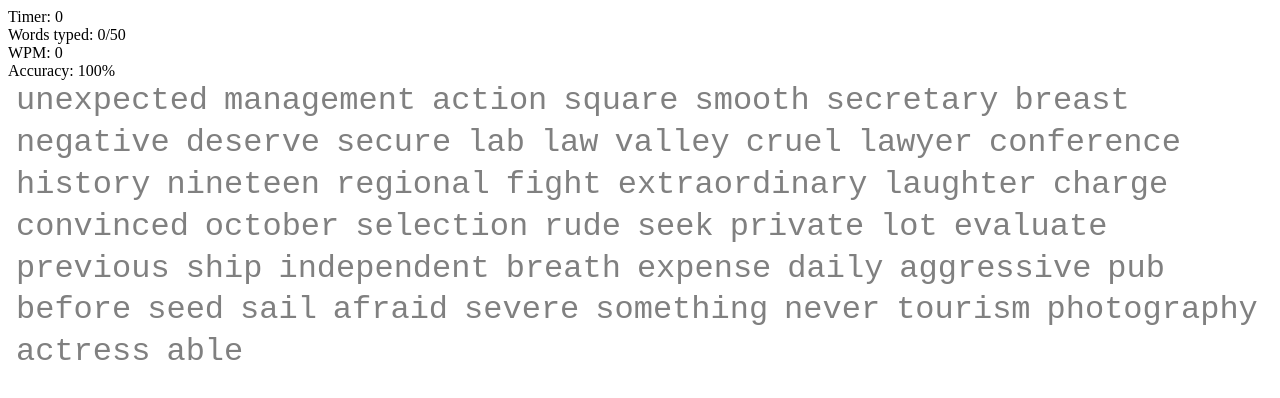
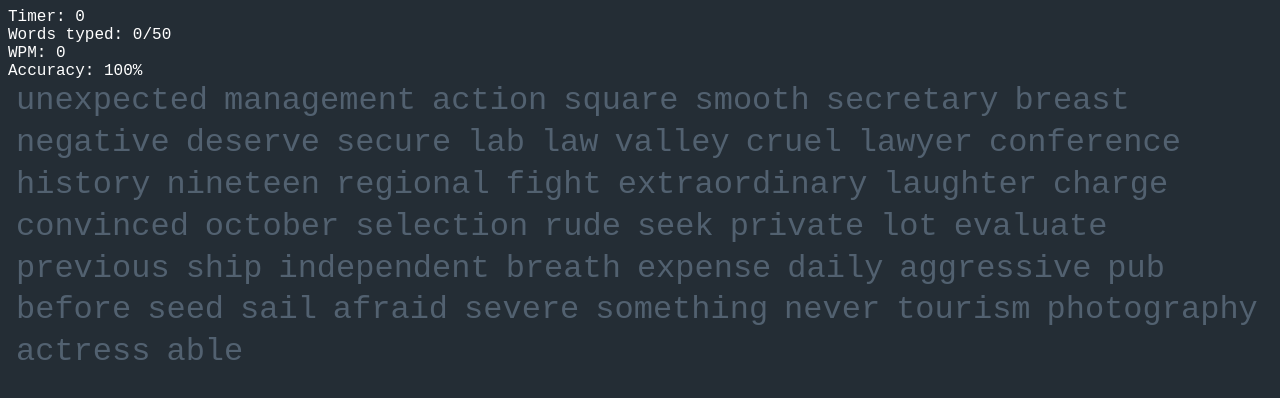
Before and after one commit to jasoneliu/typing, a Next.js app: page / in a window 1280 px wide. Shown: the top 398 px of the page. Built offline with nearby package versions, Linux system fonts and the light colour scheme.

Commit message:
Added ThemeProvider with dark theme

```diff
--- a/src/components/Caret.tsx
+++ b/src/components/Caret.tsx
@@ -1,16 +1,16 @@
 import styled, { keyframes, css } from "styled-components";
 
-interface CaretPositionProps {
+interface ICaretPosition {
   left: number;
   top: number;
 }
-interface StyledCaretProps {
-  position: CaretPositionProps;
+interface IStyledCaret {
+  position: ICaretPosition;
   blinking: boolean;
   smooth: boolean;
 }
 
-const StyledCaret = styled.div<StyledCaretProps>`
+const StyledCaret = styled.div<IStyledCaret>`
   position: absolute;
   z-index: -1;
 
@@ -18,7 +18,7 @@ const StyledCaret = styled.div<StyledCaretProps>`
   width: 0.25rem;
   height: 2rem;
   border-radius: 2rem;
-  background-color: blue;
+  background-color: ${(props) => props.theme.colors.accent};
 
   left: ${(props) => props.position.left}px;
   top: ${(props) => props.position.top}px;
--- a/src/components/TypingTest.tsx
+++ b/src/components/TypingTest.tsx
@@ -6,7 +6,7 @@ import useKeyPress from "../hooks/useKeyPress";
 import styled from "styled-components";
 import produce from "immer";
 
-interface CaretPositionProps {
+interface ICaretPosition {
   left: number;
   top: number;
 }
@@ -34,6 +34,7 @@ const fetchWordsToType = (numWords: number, source: string) => {
     });
 };
 
+// Get typing test analytics
 const getNumCharsTyped = (wordsTyped: string[]) => {
   let numCharsTyped = 0;
   for (let wordIdx = 0; wordIdx < wordsTyped.length; wordIdx++) {
@@ -42,7 +43,6 @@ const getNumCharsTyped = (wordsTyped: string[]) => {
   numCharsTyped--; // remove extra trailing space
   return numCharsTyped;
 };
-
 const getNumErrors = (wordsToType: string[], wordsTyped: string[]) => {
   let numErrors = 0;
   for (let wordIdx = 0; wordIdx < wordsTyped.length; wordIdx++) {
@@ -65,14 +65,12 @@ const getNumErrors = (wordsToType: string[], wordsTyped: string[]) => {
   }
   return numErrors;
 };
-
 const getAccuracy = (totalNumCharsTyped: number, totalNumErrors: number) => {
   if (totalNumCharsTyped === 0) {
     return 100;
   }
   return ((totalNumCharsTyped - totalNumErrors) / totalNumCharsTyped) * 100;
 };
-
 const getWpm = (numCharsTyped: number, numErrors: number, seconds: number) => {
   const wpm = (numCharsTyped / 5 - numErrors) / (seconds / 60);
   if (seconds === 0 || wpm < 0) {
@@ -144,7 +142,7 @@ const TypingTest: React.FC = () => {
   }, []);
 
   // Caret
-  const [caretPosition, setCaretPosition] = useState<CaretPositionProps | null>(
+  const [caretPosition, setCaretPosition] = useState<ICaretPosition | null>(
     null
   );
   // Update caret position
@@ -300,7 +298,7 @@ const TypingTest: React.FC = () => {
   });
 
   return (
-    <div>
+    <>
       <div>Timer: {seconds}</div>
       <div>
         Words typed: {currWordIdx}/{wordsToType.length}
@@ -328,7 +326,7 @@ const TypingTest: React.FC = () => {
           );
         })}
       </FlexContainer>
-    </div>
+    </>
   );
 };
 
--- a/src/components/Word.tsx
+++ b/src/components/Word.tsx
@@ -1,34 +1,32 @@
 import React from "react";
 import styled, { css } from "styled-components";
 
-interface WordProps {
+interface IWord {
   currWordIdx: number;
   wordIdx: number;
   wordToType: string;
   wordTyped: string;
 }
-interface StyledWordProps {
-  incorrect: boolean;
+interface IStyledWord {
+  error: boolean;
 }
-const StyledWord = styled.div<StyledWordProps>`
+const StyledWord = styled.div<IStyledWord>`
   display: inline-block;
   font-size: 2rem;
   ${(props) =>
-    props.incorrect &&
+    props.error &&
     css`
-      box-shadow: inset 0 -0.15rem red;
+      box-shadow: inset 0 -0.15rem ${props.theme.colors.error};
     `};
   margin: 0.15rem 0.5rem;
-  font-family: "Courier New", monospace;
-  /* font-family: "Times New Roman", Georgia, serif; */
-  /* font-family: Helvetica, Arial, sans-serif; */
   user-select: none;
 `;
 
-const Word = ({ currWordIdx, wordIdx, wordToType, wordTyped }: WordProps) => {
-  const wordIncorrect =
+const Word = ({ currWordIdx, wordIdx, wordToType, wordTyped }: IWord) => {
+  // Calculate props for StyledWord
+  const wordError: boolean =
     wordIdx < currWordIdx && wordTyped.length !== wordToType.length;
-  const charsToType = wordToType.split("");
+  const charsToType: string[] = wordToType.split("");
   let extraCharsTyped: string[] = [];
   if (wordIdx <= currWordIdx && wordToType.length < wordTyped.length) {
     extraCharsTyped = wordTyped
@@ -37,7 +35,7 @@ const Word = ({ currWordIdx, wordIdx, wordToType, wordTyped }: WordProps) => {
   }
 
   return (
-    <StyledWord incorrect={wordIncorrect}>
+    <StyledWord error={wordError}>
       {/* Characters of the current wordToType */}
       {charsToType.map((char, charIdx) => {
         const charVisited =
@@ -76,19 +74,19 @@ const Word = ({ currWordIdx, wordIdx, wordToType, wordTyped }: WordProps) => {
 
 export default React.memo(Word);
 
-interface StyledCharacterProps {
+interface IStyledCharacter {
   visited: boolean;
   correct: boolean;
   extra: boolean;
 }
-const StyledCharacter = React.memo(styled.div<StyledCharacterProps>`
+const StyledCharacter = React.memo(styled.div<IStyledCharacter>`
   color: ${(props) =>
     props.visited
       ? props.correct
-        ? "black"
+        ? props.theme.colors.primary
         : props.extra
-        ? "firebrick"
-        : "red"
-      : "gray"};
+        ? props.theme.colors.errorExtra
+        : props.theme.colors.error
+      : props.theme.colors.secondary};
   display: inline-block;
 `);
--- a/src/pages/index.tsx
+++ b/src/pages/index.tsx
@@ -1,11 +1,26 @@
 import React from "react";
 import Head from "next/head";
 import TypingTest from "../components/TypingTest";
+import { ThemeProvider, createGlobalStyle } from "styled-components";
+import * as themes from "../themes";
+import produce from "immer";
+
+// Global style
+const GlobalStyle = createGlobalStyle`
+  body {
+    background-color: ${(props) => props.theme.colors.background};
+    color: ${(props) => props.theme.colors.primary};
+    font-family: "Courier New", monospace;
+    /* font-family: "Times New Roman", Georgia, serif; */
+    /* font-family: Helvetica, Arial, sans-serif; */
+  }
+`;
 
 // Home page: typing test app
 const Home = () => {
   return (
-    <div>
+    <ThemeProvider theme={themes.dark}>
+      <GlobalStyle />
       <Head>
         <title>Typing Test</title>
         <meta charSet="utf-8" />
@@ -22,7 +37,7 @@ const Home = () => {
         <meta name="twitter:card" content="summary_large_image" />
       </Head>
       <TypingTest />
-    </div>
+    </ThemeProvider>
   );
 };
 
--- /dev/null
+++ b/src/themes.ts
@@ -0,0 +1,28 @@
+// For typescript compatibility
+declare module "styled-components" {
+  export interface DefaultTheme extends ITheme {}
+}
+
+// Theme interface
+export interface ITheme {
+  colors: {
+    background: string;
+    primary: string;
+    secondary: string;
+    accent: string;
+    error: string;
+    errorExtra: string;
+  };
+}
+
+// All themes
+export const dark: ITheme = {
+  colors: {
+    background: "#242D35",
+    primary: "#FFFFFF",
+    secondary: "#526170",
+    accent: "#7FE4D2",
+    error: "#FB6396",
+    errorExtra: "#F92D72",
+  },
+};
```
